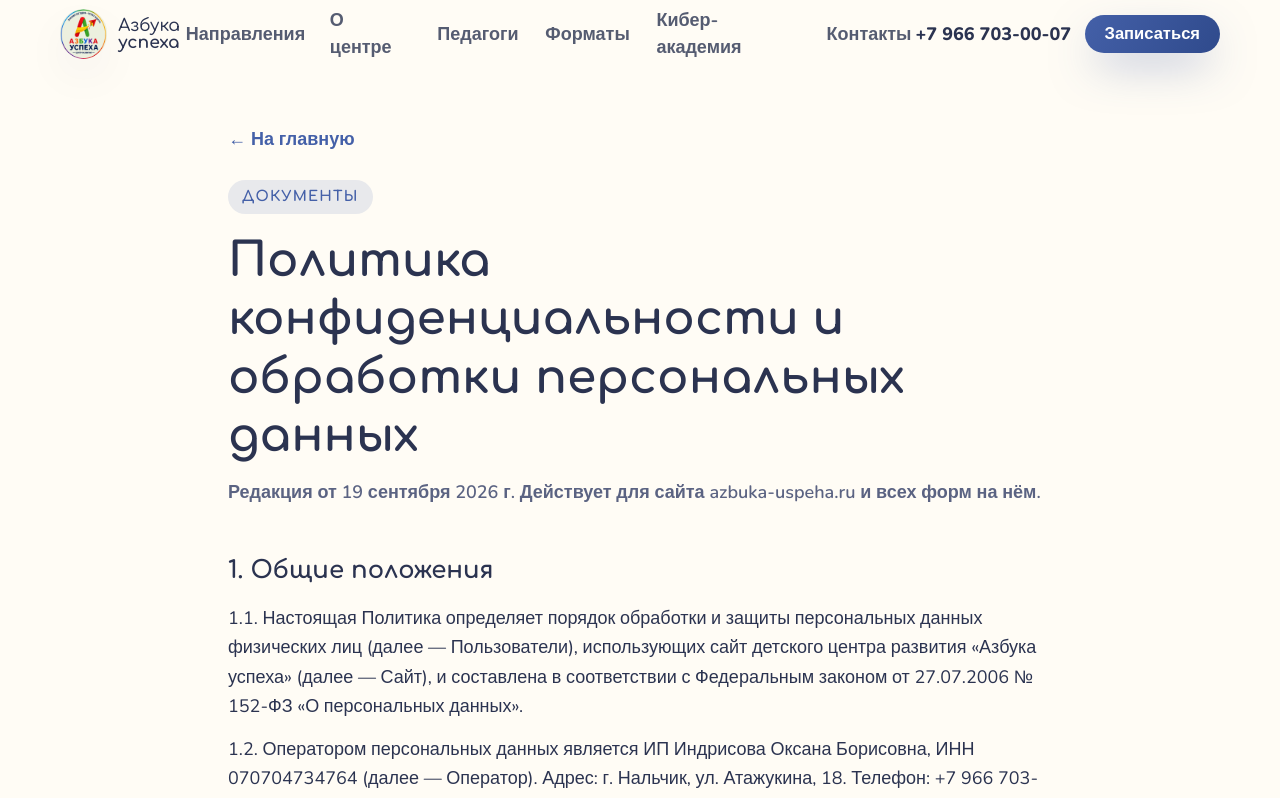
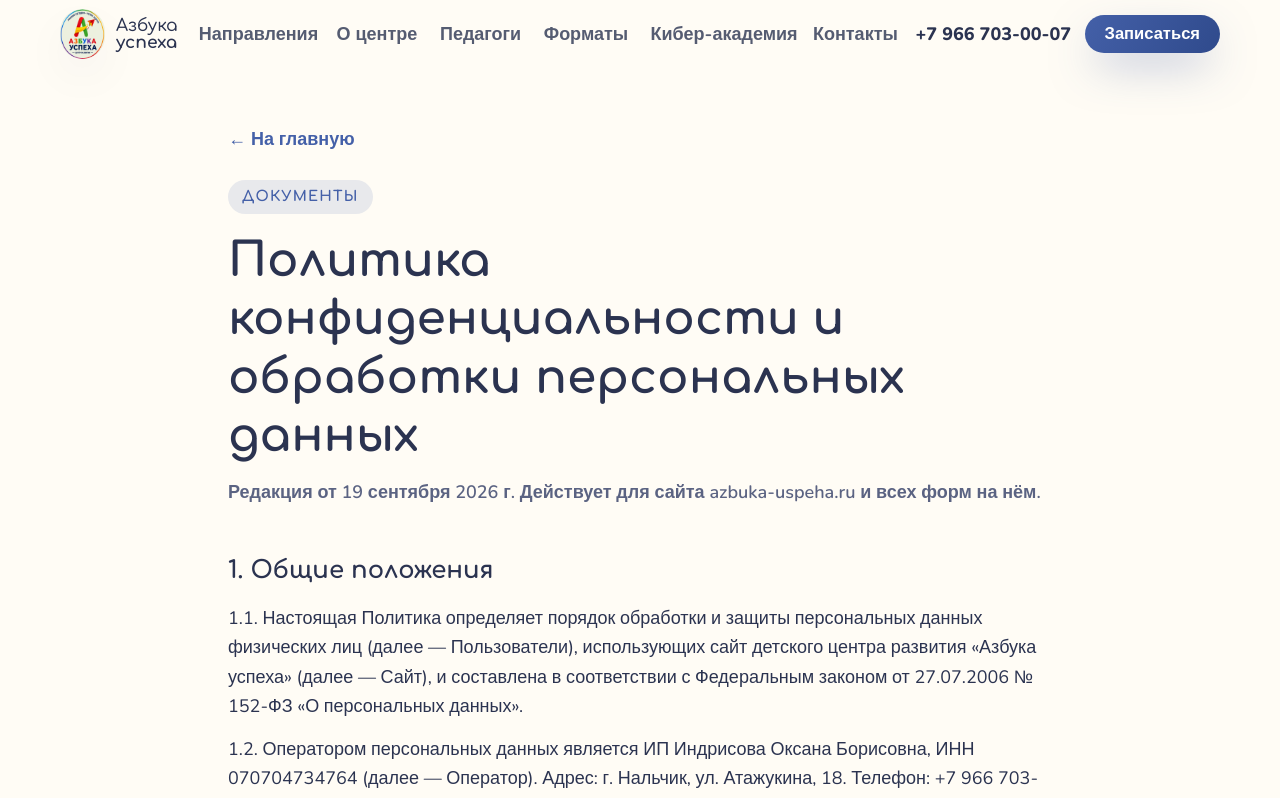
Before and after one commit to ZhilovAstemir/azbuka-uspeha-landing, a Next.js app: page /privacy in a window 1280 px wide. Shown: the top 798 px of the page. Built offline with nearby package versions, Linux system fonts and the light colour scheme.

Commit message:
Подвал: пункты меню 16px на десктопе; чёткий логотип (источник 96px); шапка в одну строку на 1024–1279px

```diff
--- a/src/components/Header.tsx
+++ b/src/components/Header.tsx
@@ -43,14 +43,14 @@ export function Header() {
         <div className="container-x flex items-center justify-between gap-2 h-[68px] min-w-0">
           <Logo />
 
-          <nav className="hidden lg:flex items-center gap-7" aria-label="Основная навигация">
+          <nav className="hidden lg:flex items-center gap-5 xl:gap-7 mx-4" aria-label="Основная навигация">
             {navLinks.map((l) => (
               <a
                 key={l.href}
                 href={l.href}
                 target={"external" in l && l.external ? "_blank" : undefined}
                 rel={"external" in l && l.external ? "noopener noreferrer" : undefined}
-                className="font-bold text-ink/80 hover:text-brand transition-colors"
+                className="font-bold text-[15px] xl:text-base whitespace-nowrap text-ink/80 hover:text-brand transition-colors"
               >
                 {l.label}
               </a>
@@ -58,7 +58,7 @@ export function Header() {
           </nav>
 
           <div className="flex items-center gap-2 sm:gap-3 shrink-0">
-            <a href={`tel:${site.phoneHref}`} className="hidden md:inline font-extrabold text-ink hover:text-brand transition-colors">
+            <a href={`tel:${site.phoneHref}`} className="hidden md:inline lg:hidden xl:inline font-extrabold text-ink hover:text-brand transition-colors whitespace-nowrap">
               {site.phone}
             </a>
             <a href="/#contacts" className="btn btn-primary btn-sm hidden sm:inline-flex">
--- a/src/components/Logo.tsx
+++ b/src/components/Logo.tsx
@@ -6,8 +6,8 @@ export function Logo({ footer = false }: { footer?: boolean }) {
       <Image
         src="/images/avatar.jpg"
         alt="Логотип «Азбука успеха»"
-        width={44}
-        height={44}
+        width={96}
+        height={96}
         className="rounded-full shadow-[var(--shadow-soft)] bg-white w-9 h-9 sm:w-11 sm:h-11"
         priority
       />
--- a/src/components/sections/Footer.tsx
+++ b/src/components/sections/Footer.tsx
@@ -4,7 +4,7 @@ import { Logo } from "../Logo";
 export function Footer() {
   return (
     <footer className="bg-ink text-white/80 border-t border-white/10">
-      <div className="container-x grid gap-10 sm:grid-cols-2 lg:grid-cols-[1fr_1.25fr_0.75fr_1fr] lg:gap-8 py-14">
+      <div className="container-x grid gap-10 sm:grid-cols-2 lg:grid-cols-[0.95fr_1.25fr_0.6fr_1.2fr] lg:gap-8 py-14">
         <div>
           <Logo footer />
           <p className="mt-4 text-[14px] leading-relaxed max-w-xs">
@@ -14,7 +14,7 @@ export function Footer() {
 
         <div>
           <h4 className="font-display font-bold text-white mb-4">Направления</h4>
-          <ul className="space-y-2 text-[14px]">
+          <ul className="space-y-2 text-[14px] lg:text-[16px]">
             {["Продлёнка", "Подготовка к школе", "Английский язык", "Программирование", "Шахматы и скорочтение"].map((t) => (
               <li key={t}><a href="/#programs" className="hover:text-white transition-colors">{t}</a></li>
             ))}
@@ -24,7 +24,7 @@ export function Footer() {
 
         <div>
           <h4 className="font-display font-bold text-white mb-4">Центр</h4>
-          <ul className="space-y-2 text-[14px]">
+          <ul className="space-y-2 text-[14px] lg:text-[16px]">
             <li><a href="/#about" className="hover:text-white transition-colors">О нас</a></li>
             <li><a href="/#teachers" className="hover:text-white transition-colors">Педагоги</a></li>
             <li><a href="/#prices" className="hover:text-white transition-colors">Форматы</a></li>
@@ -34,7 +34,7 @@ export function Footer() {
 
         <div>
           <h4 className="font-display font-bold text-white mb-4">Контакты</h4>
-          <ul className="space-y-2 text-[14px]">
+          <ul className="space-y-2 text-[14px] lg:text-[16px]">
             <li><a href={`tel:${site.phoneHref}`} className="hover:text-white transition-colors">{site.phone}</a></li>
             <li>{site.address}</li>
             <li><a href={site.socials.whatsapp} target="_blank" rel="noopener noreferrer" className="hover:text-white transition-colors">WhatsApp: {site.phone}</a></li>
```
